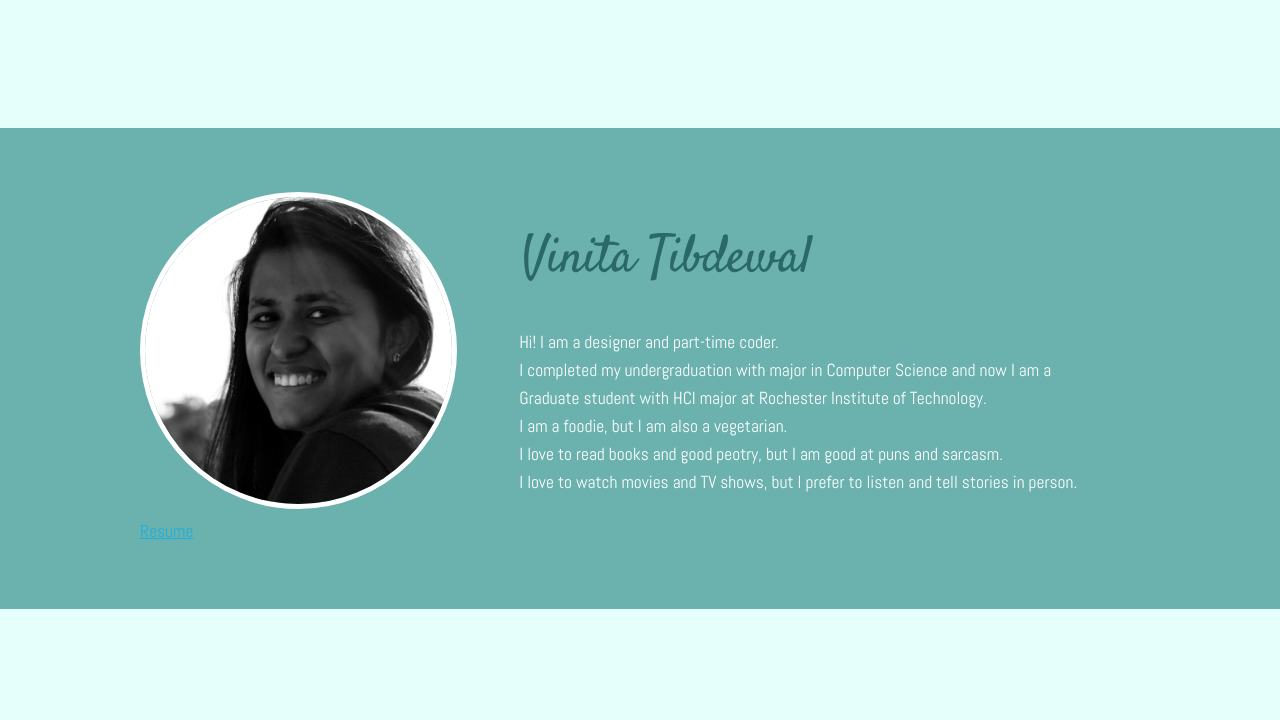
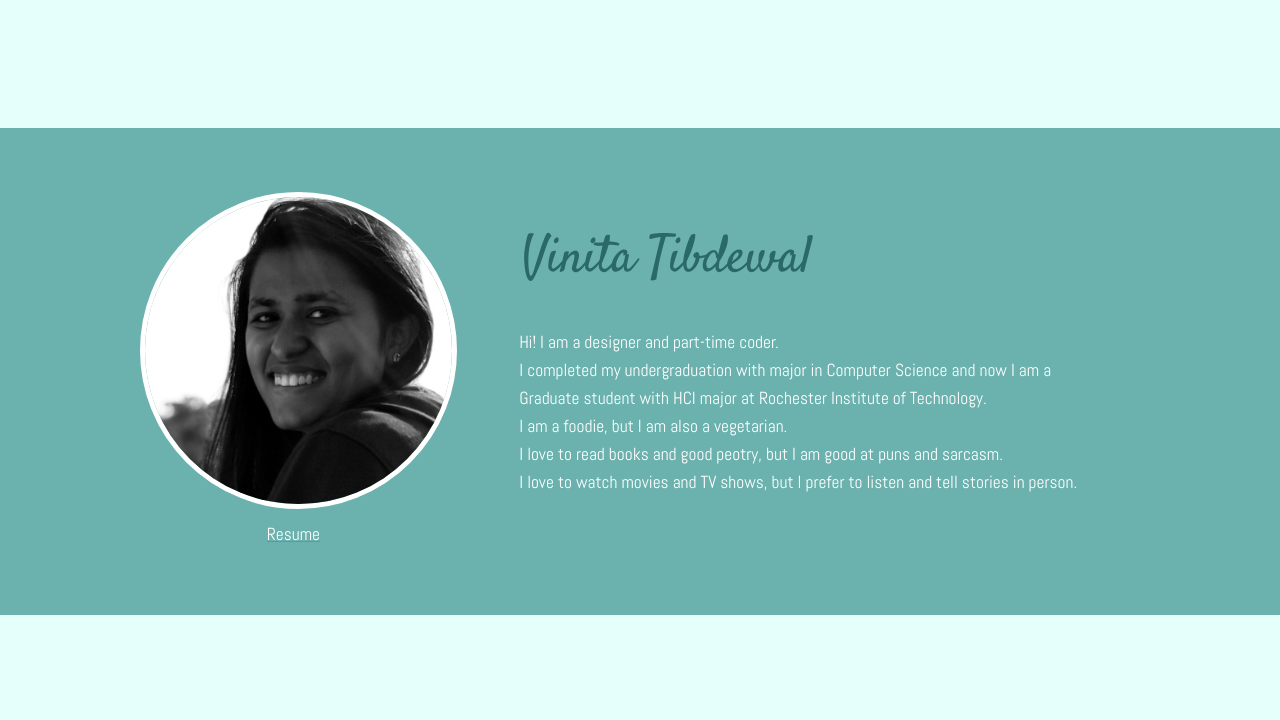
Before and after one commit to vinitatibdewal/Portfolio-old, a plain HTML site: page index.html in a window 1280 px wide. Shown: the top 720 px of the page. Drawn offline with nearby package versions, Linux system fonts and the light colour scheme.

Commit message:
Figcaption added for resume

```diff
--- a/css/style.css
+++ b/css/style.css
@@ -73,6 +73,11 @@ img.avatar{
 img:hover{
     opacity: 0.7;
 }
+figcaption {
+    color: #fff;
+    padding: 3px;
+    text-align: center;
+}
 
 /* Footer
 ---------------------------------------*/
```
